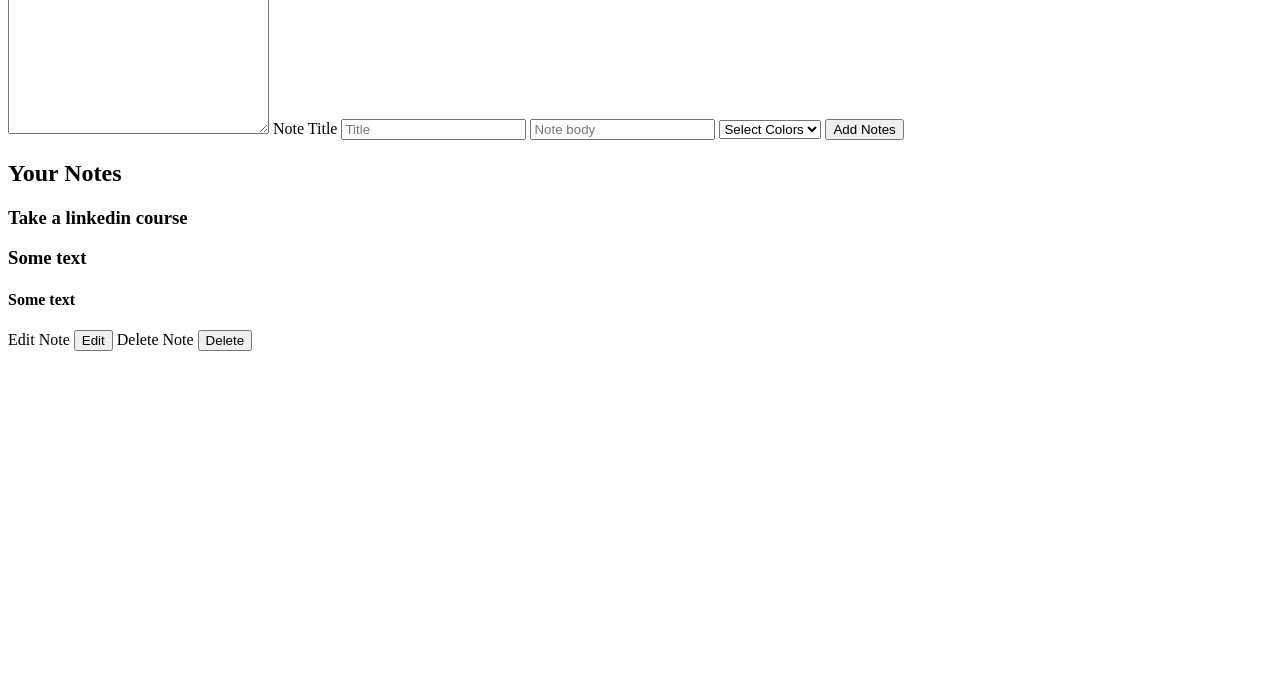
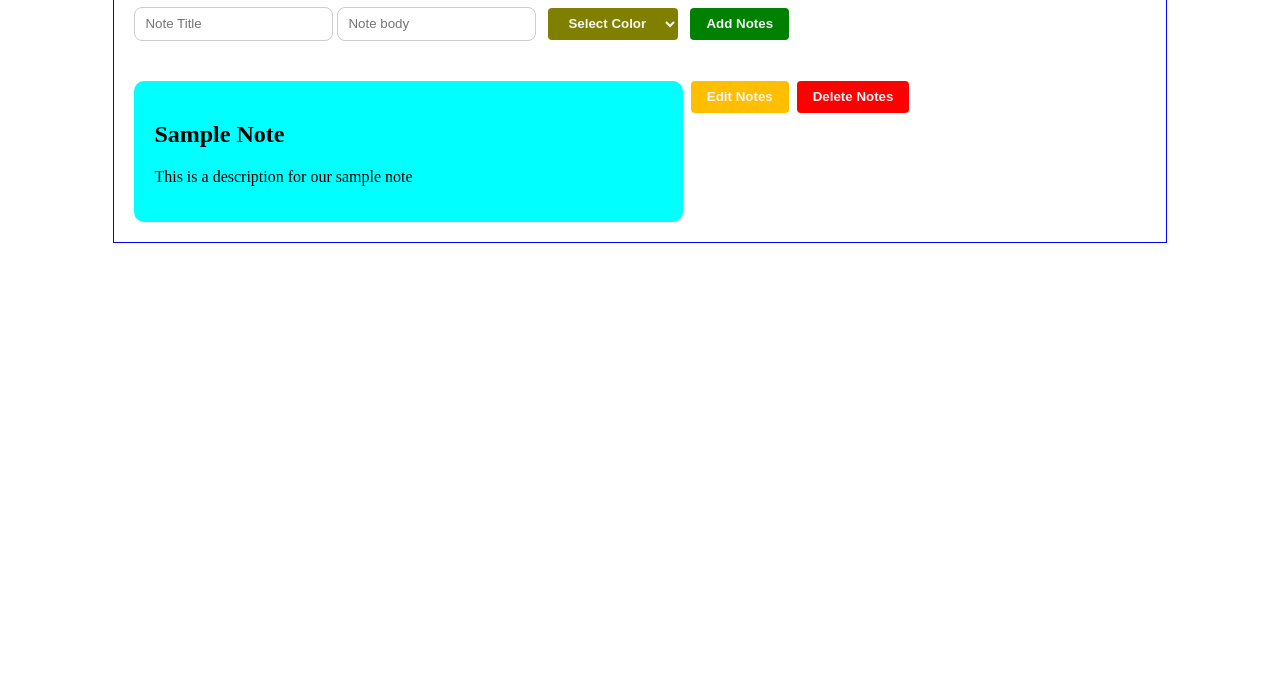
Before and after one commit to JTChua/note-application, a website: page index.html in a window 1280 px wide. Shown: the part 102-800 px from the top of the page. Drawn offline with Linux system fonts and the light colour scheme.

Commit message:
editing HTML and JavaScript

```diff
--- a/index.html
+++ b/index.html
@@ -6,65 +6,44 @@
     <meta http-equiv="X-UA-Compatible" content="chrome=1">
     <meta name="description" content="An application taking note">
     <link rel="stylesheet" href="styles.css">
-    <script src="script.js"></script>
+    <script src="script.js" defer></script>
     <title>Note Application</title>
 </head>
 <body>
-    <form action="" id="form" class="form">
+    <div id="notes">
+        <h1>Simple Note App</h1>
 
-        <label for="textarea">
-            <h1>Note Application</h1>
-            <textarea name="textarea" id="textarea" cols="30" rows="10" placeholder="Take a note..."></textarea>
-        </label>
-
-        <label for="note">Note Title
-            <input type="text" id="note" placeholder="Title" name="note">
-        </label>
-
-        <label for="body">
-            <input type="text" id="body" placeholder="Note body" name="body">
-        </label>
-
-        <label for="color">
-            <select name="color" id="">Colors
-                <option>Select Colors</option>
-                <option value="#CE2029">Red</option>
-                <option value="#228B22">Green</option>
-                <option value="#CE2029">Blue</option>
-                <option value="#FFD300">Yellow</option>
-                <option value="#BF00FF">Purple</option>
-                <option value="#ED9121">Orange</option>
-                <option value="#DA1884">Pink</option>
-                <option value="#964B00">Brown</option>
-                <option value="#000000">Black</option>
-                <option value="#8C92AC">Grey</option>
-                <option value="#FFFAF0">White</option>
+        <div class="input">
+            <input type="text" id="title" placeholder="Note Title">
+            <input type="text" id="body" placeholder="Note body">
+            <select name="color" id="color">
+                <option>Select Color</option>
+                <option value="#CCCCFF">Purple</option>
+                <option value="#DE3163">Pink</option>
+                <option value="#40E0D0">Cyan</option>
+                <option value="#6495ED">Blue</option>
+                <option value="#9FE2BF">Green</option>
             </select>
-        </label>
-
-        <label for="button" class="button">
-            <button name="button" id="button" class="add">Add Notes</button>
-        </label>
-
-        <section class="notes">
-            <section class="text">
-                <h2>Your Notes</h2>
-                <h1>Take a linkedin course</h1>
-                <h3>Some text</h3>
-                <h4>Some text</h4>
-            </section>
-
-            <label for="edit">Edit Note
-                <button name="edit" id="edit">Edit</button>
-            </label>
-
-            <label for="delete">Delete Note
-                <button name="delete" id="delete">Delete</button>
-            </label>
-        </section>
+            <button type="button" class="add">Add Notes</button>
+        </div>
 
 
-    </form>
+        <div class="notesDiv">
 
+            <!-- Static Notes -->
+            <!--
+            <div class="note">
+                <div class="text">
+                    <h2>Learning frontend web development</h2>
+                    <p>Taking LinkedIn Learning course</p>
+                </div>
+                <Button class="edit">Edit Notes</Button>
+                <button class="delete">Delete Notes</button>
+            </div>
+            -->
+        </div>
+
+
+    </div>
 </body>
 </html>
--- a/script.js
+++ b/script.js
@@ -0,0 +1,153 @@
+var notes = [{
+    id: new Date(),
+    title: 'Sample Note',
+    body: 'This is a description for our sample note',
+    bgColor: 'cyan'
+}]
+
+
+// method to reuse, instead of calling document.createElement every time to create new element
+const createElement = (tag, classes = []) => {
+    const element = document.createElement(tag);
+    classes.forEach((c) => {element.classList.add(c);
+    })
+    return element
+}
+
+
+//Methods to create notes display
+const createNoteView = (note) => {
+
+    const noteDiv = createElement('div', ['note']); //div for notes, for creating notes
+    noteDiv.id = note.id;
+
+    const textDiv = createElement('div', ['text']);
+    textDiv.style.backgroundColor = note.bgColor;
+
+    const noteTitle = createElement('h2', ['title']);
+    noteTitle.innerHTML = note.title;
+
+    const noteBody = createElement('p', ['body']);
+    noteBody.innerHTML = note.body;
+
+    //Edit Button
+    const editButton = createElement('button', ['edit']);
+    editButton.innerHTML = 'Edit Notes';
+
+    //Delete Button
+    const deleteButton = createElement('button', ['delete']);
+    deleteButton.innerHTML = 'Delete Notes';
+
+    //Added to div container
+    textDiv.append(noteTitle, noteBody);
+    noteDiv.append(textDiv, editButton, deleteButton);
+
+
+    editButton.onclick = () => editNote(noteDiv); //for edit button
+    deleteButton.onclick = () => deleteNote(noteDiv); //for delete button
+
+    return noteDiv
+}
+
+//Document query selector to get the div wrapper with the class of notesDiv
+const notesDiv = document.querySelector('.notesDiv');
+
+//any time the page load, create note from the array of notes available at the beginning
+notes.forEach((note) => {
+    const noteDiv = createNoteView(note);
+    notesDiv.append(noteDiv);
+})
+
+
+// method for cancel edit
+const cancelEdit = (noteDiv) => {
+    const inputTitle = noteDiv.querySelector('h2.title');
+    inputTitle.contentEditable = false;
+
+    const inputBody = noteDiv.querySelector('p.body');
+    inputBody.contentEditable = false;
+
+    const editButton = document.querySelector('button.edit');
+    editButton.innerHTML = 'Edit Notes';
+
+    const deleteButton = document.querySelector('button.delete');
+    deleteButton.innerHTML = 'Delete Notes';
+
+    const note = notes.find((note) => note.id == noteDiv.id);
+    inputTitle.innerHTML = note.title;
+    inputBody.innerHTML = note.body;
+
+    editButton.onclick = () => editNote(noteDiv);
+    deleteButton.onclick = () => deleteNote(noteDiv);
+}
+
+
+// methods for edit notes
+const editNote = (noteDiv, editSave = false) => {
+    const inputTitle = document.querySelector('h2.title');
+    inputTitle.contentEditable = true;
+    inputTitle.focus();
+    const inputBody = document.querySelector('p.body');
+    inputBody.contentEditable = true;
+
+    const editButton = document.querySelector('button.edit');
+    editButton.innerHTML = 'Save Notes';
+
+    const deleteButton = document.querySelector('button.delete');
+    deleteButton.innerHTML = 'Cancel Edit';
+
+    deleteButton.onclick = () => cancelEdit(noteDiv); //for cancellation of edit
+    editButton.onclick = () => editNote(noteDiv, true); //for save edit
+
+    if(editSave) {
+        const note = notes.find((note) => note.id == noteDiv.id);
+
+        note.title = inputTitle.innerText.trim();
+        note.body = inputBody.innerText.trim();
+
+        deleteButton.innerHTML = 'Delete Notes';
+        editButton.innerHTML = 'Edit Notes';
+
+        inputTitle.contentEditable = false;
+        inputBody.contentEditable = false;
+
+        editButton.onclick = () => editNote(noteDiv);
+        deleteButton.onclick = () => deleteNote(noteDiv);
+    }
+}
+
+
+//Methods for saving notes
+const saveNotes = () => {
+    const inputTitle = document.querySelector('input#title');
+    const inputBody = document.querySelector('input#body');
+    const inputbgColor = document.querySelector('select#color');
+    const id = new Date().getTime();
+
+    const note = {
+        id: id,
+        title: inputTitle.value,
+        body: inputBody.value,
+        bgColor: inputbgColor.value
+    }
+
+    notes.push(note);
+    const noteDiv = createNoteView(note);
+    notesDiv.prepend(noteDiv);
+    inputTitle.value = '';
+    inputBody.value = '';
+    inputbgColor.value = '';
+}
+
+
+
+//invoke saving notes method to add button
+document.querySelector('button.add').onclick = () => saveNotes(); //for add button
+
+
+// methods for delete notes
+const deleteNote = (noteDiv) => {
+    noteDiv.remove();
+    notes = notes.filter((note) => note.id != noteDiv.id);
+
+}
--- a/styles.css
+++ b/styles.css
@@ -0,0 +1,60 @@
+#notes {
+    border: 1px solid blue;
+    padding: 20px;
+    max-width: 80%;
+    margin: auto;
+}
+
+.note {
+    margin-top: 20px;
+    display: flex;
+    align-items: flex-start;
+}
+
+.input {
+    margin-bottom: 20px;
+}
+
+.text {
+    background: #FFA07A;
+    padding: 20px;
+    border-radius: 10px;
+    width: calc(75% - 250px);
+}
+
+input {
+    height: 32px;
+    border: 1px solid #ccc;
+    padding: 0 10px;
+    border-radius: 8px;
+    margin-bottom: 20px;
+    width: calc(50% - 150);
+}
+
+button, select {
+    height: 32px;
+    margin-left: 8px;
+    outline: none;
+    border: none;
+    border-radius: 4px;
+    cursor: pointer;
+    font-weight: bold;
+    padding: 4px 16px;
+    color: whitesmoke;
+}
+
+.add {
+    background: #008000;
+}
+
+.delete {
+    background: #FF0000;
+}
+
+.edit {
+    background: #FFBF00;
+}
+
+#color {
+    background: #808000;
+}
```
